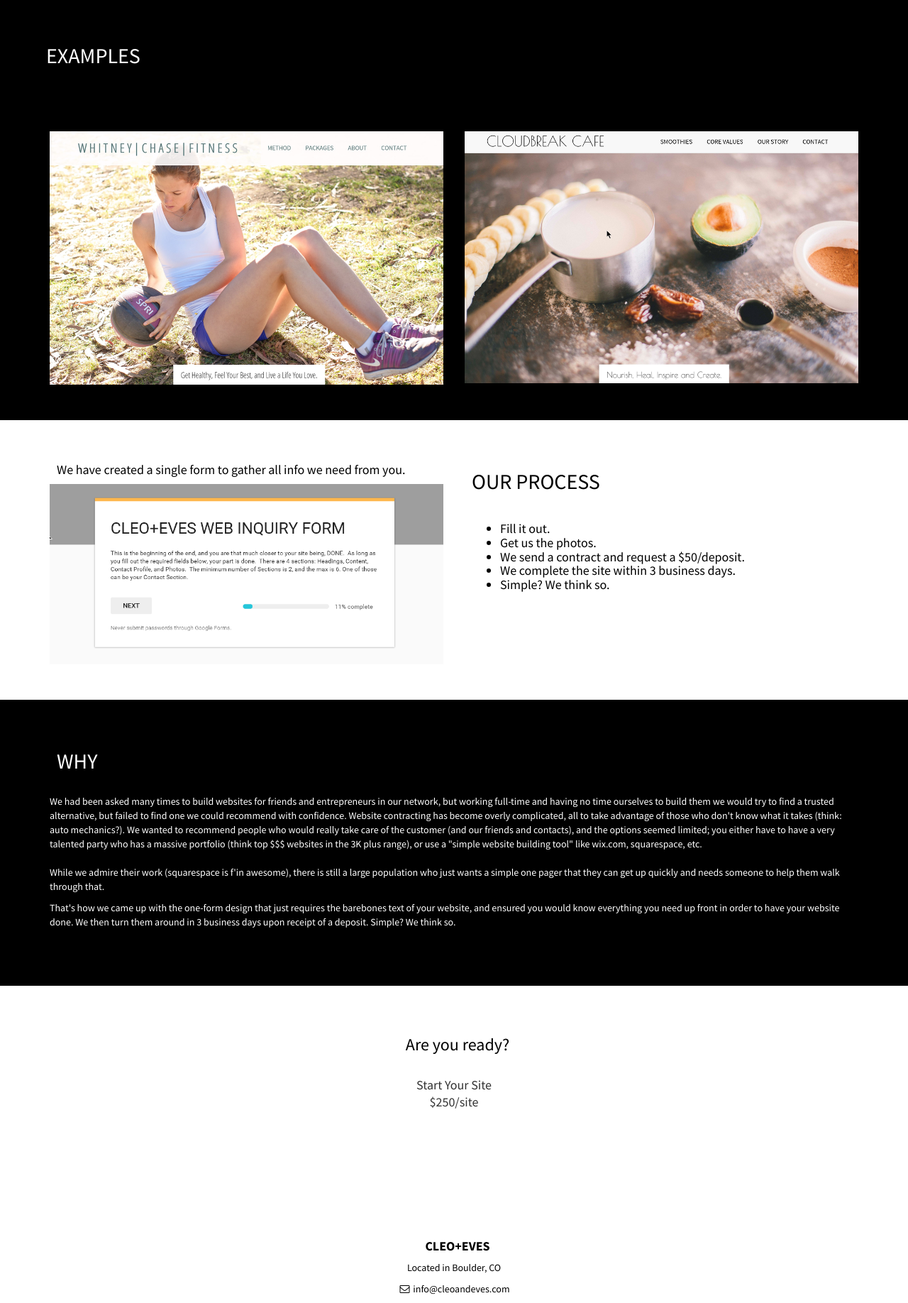
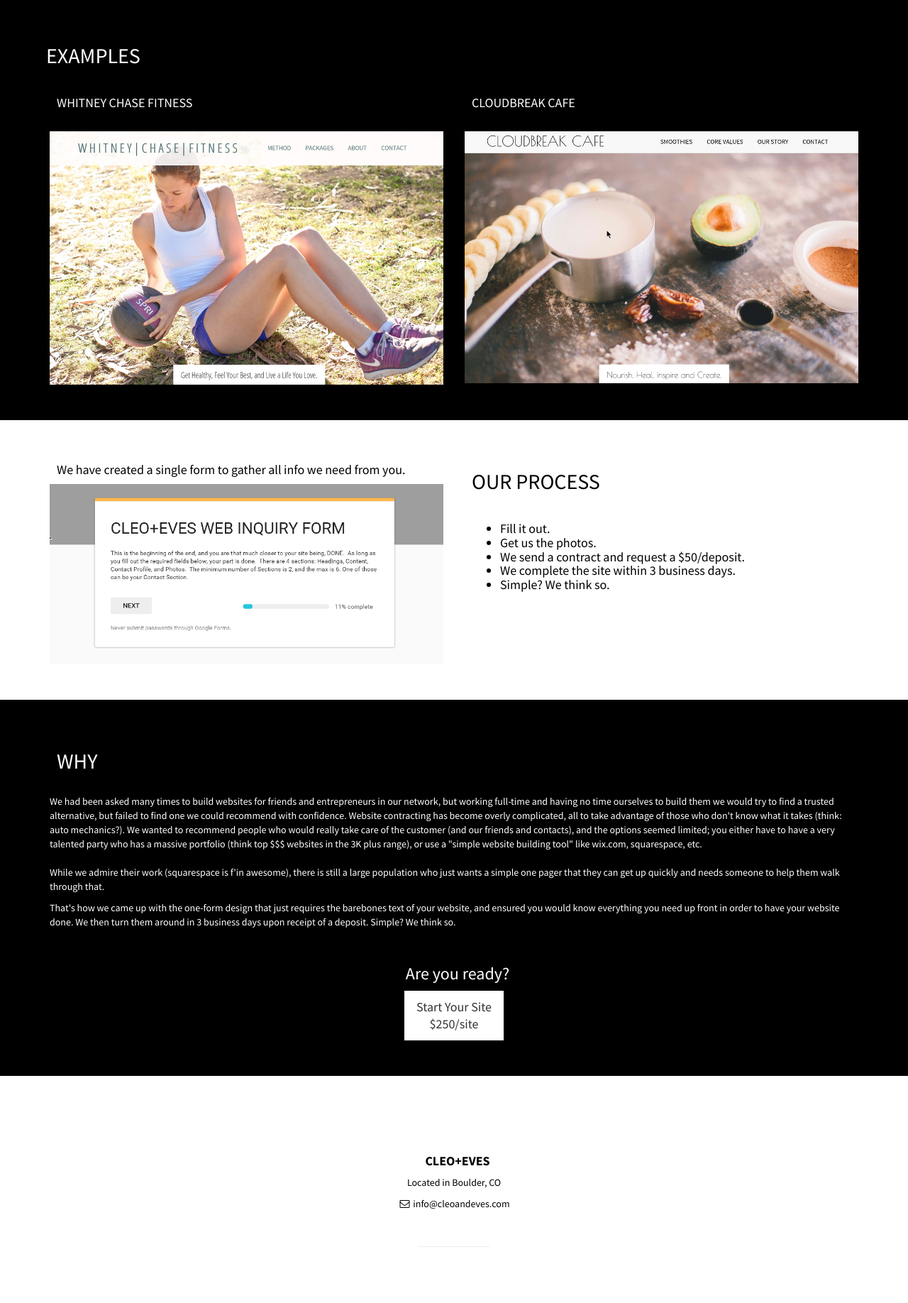
Before and after one commit to cleoandeves/cleo-eves, a plain HTML site: page index.html in a window 1280 px wide. Shown: the part 1860-3696 px from the top of the page at 71% size. Drawn offline with Linux system fonts and the light colour scheme.

Commit message:
Final Load

```diff
--- a/index.html
+++ b/index.html
@@ -138,12 +138,12 @@
                 <div class="row">
                   <h2>EXAMPLES</h2><br>
                     <div class="col-lg-6 col-sm-12 col-xs-12 ">
-                    <h4><a href="http://cleoandeves.github.io/whitneychasefitness" target="_blank" >WHITNEY CHASE FITNESS</h4>
+                    <h4><a href="http://cleoandeves.github.io/whitneychasefitness" target="_blank" style="color: white;" >WHITNEY CHASE FITNESS</h4>
                         <br>
                     <img src="img/wcfitness.png" class="img-responsive" height="100%" width= "100%" alt="Responsive image" style="center center scroll"></a>
                     </div>
                      <div class="col-lg-6 col-sm-12 col-xs-12 ">
-                    <h4><a href="http://cleoandeves.github.io/cloudbreakcafe" target="_blank">CLOUDBREAK CAFE</h4>
+                    <h4><a href="http://cleoandeves.github.io/cloudbreakcafe" target="_blank"  style="color: white;">CLOUDBREAK CAFE</h4>
                         <br>
                     <img src="img/cloudbreak.png" class="img-responsive" height="100%" width= "100%" alt="Responsive image" style="center center scroll"></a>
                     </div>
@@ -192,6 +192,11 @@
                     We had been asked many times to build websites for friends and entrepreneurs in our network, but working full-time and having no time ourselves to build them we would try to find a trusted alternative, but failed to find one we could recommend with confidence. Website contracting has become overly complicated, all to take advantage of those who don't know what it takes (think: auto mechanics?).  We wanted to recommend people who would really take care of the customer (and our friends and contacts), and the options seemed limited; you either have to have a very talented party who has a massive portfolio (think top $$$ websites in the 3K plus range), or use a "simple website building tool" like wix.com, squarespace, etc. <p><br>While we admire their work (squarespace is f'in awesome), there is still a large population who just wants a simple one pager that they can get up quickly and needs someone to help them walk through that.<p>That's how we came up with the one-form design that just requires the barebones text of your website, and ensured you would know everything you need up front in order to have your website done.  We then turn them around in 3 business days upon receipt of a deposit.  Simple? We think so.<br>
                     <br>
                 </div>
+                    <div class="col-lg-12 text-center">
+                    <h3>Are you ready?</h3>
+                    <a href="webinquiryform.html" class="btn btn-lg btn-light">Start Your Site<br>$250/site</a>
+                </div>
+
 
             </div>
                 <!-- /.col-lg-10 -->
@@ -202,20 +207,6 @@
 </section>
 
 <!-- The circle icons use Font Awesome's stacked icon classes. For more information, visit http://fontawesome.io/examples/ -->
-
-<!-- Callout -->
-     <!-- Call to Action -->
-    <aside class="call-to-action">
-        <div class="container">
-            <div class="row">
-                <div class="col-lg-12 text-center">
-                    <h3>Are you ready?</h3>
-                    <a href="webinquiryform.html" class="btn btn-lg btn-light">Start Your Site<br>$250/site</a>
-                </div>
-            </div>
-        </div>
-    </aside>
-
 
 
 
```
